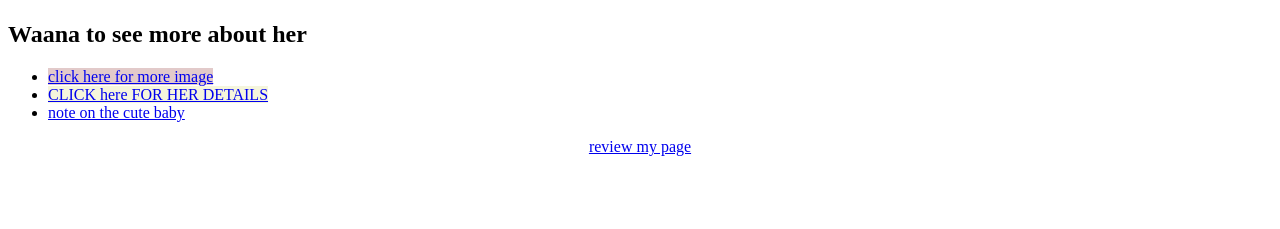
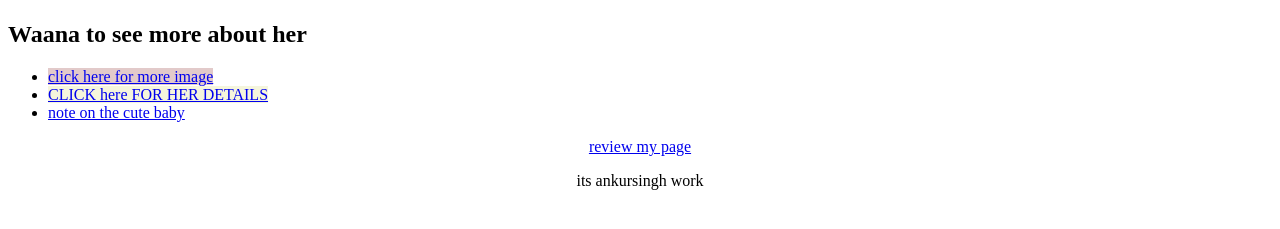
Before and after one commit to AnkurSingh26/firstproject, a plain HTML site: page index.html in a window 1280 px wide. Shown: the part 483-712 px from the top of the page. Drawn offline with Linux system fonts and the light colour scheme.

Commit message:
Update index.html

```diff
--- a/index.html
+++ b/index.html
@@ -26,6 +26,9 @@
     </ul>
     <div style="text-align:center">
     <a href="./p10.html">review my page</a>
+    <footer>
+        <p>its ankursingh work</p>
+    </footer>
 
 
 
```
